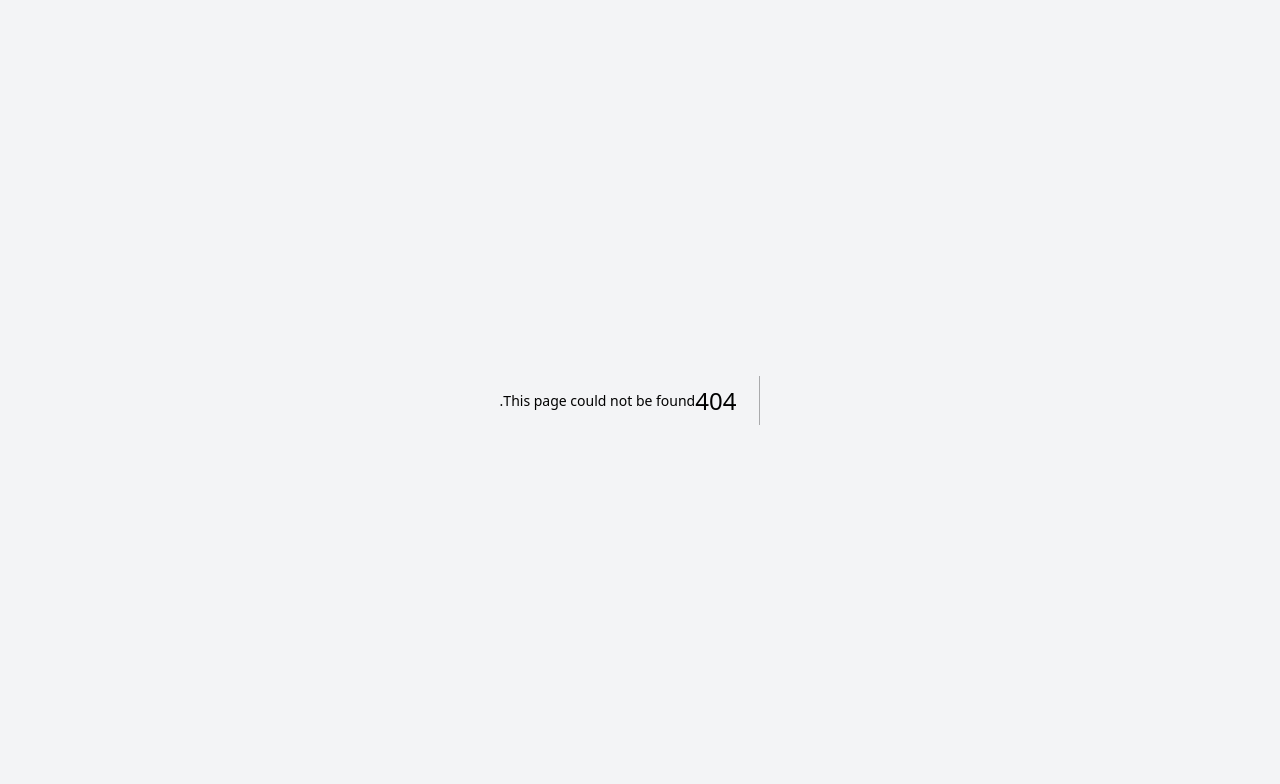
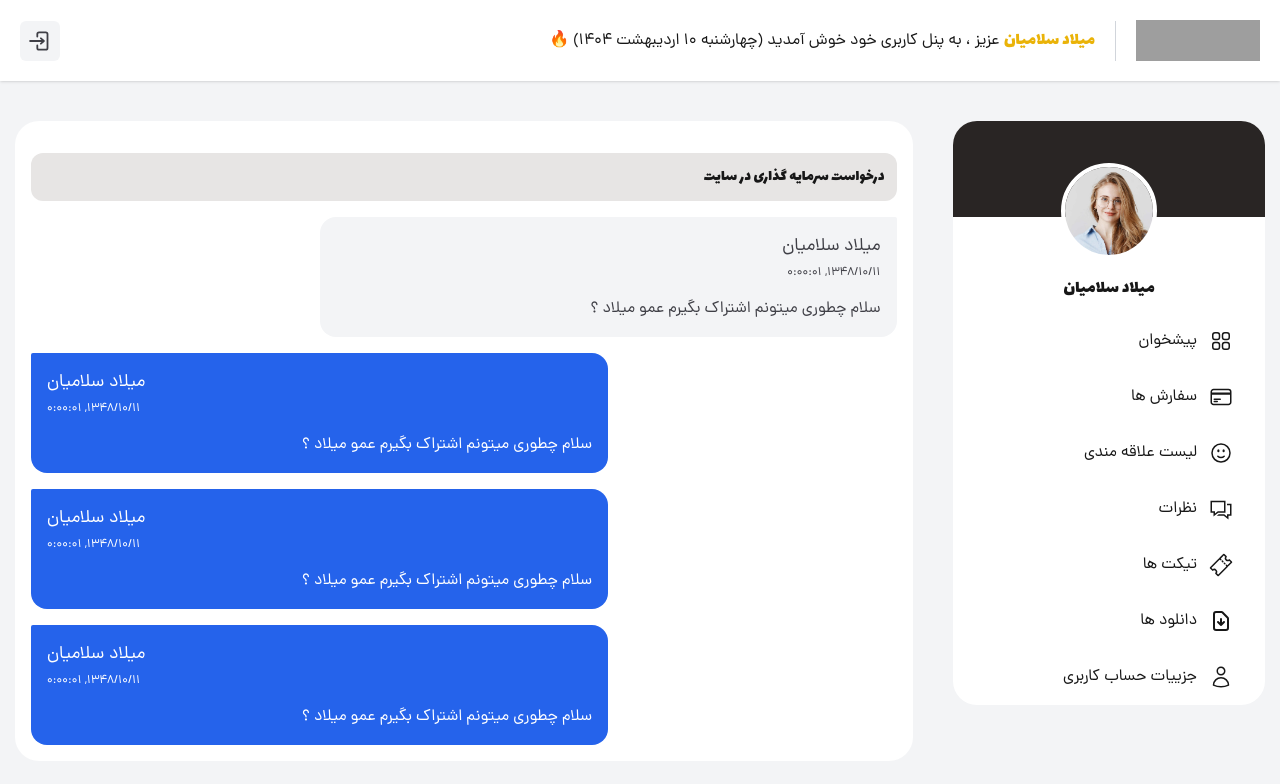
Before and after one commit to milad1385/tool-shop, a Next.js app: page /p-user/tickets/1 in a window 1280 px wide. Before the commit this address had no page. Shown: the top 784 px of the page. Built offline with nearby package versions, Linux system fonts and the light colour scheme; grey boxes are pictures that could not be loaded.

Commit message:
add answer ticket box

```diff
--- /dev/null
+++ b/src/app/p-user/tickets/[id]/page.tsx
@@ -0,0 +1,15 @@
+import Container from "@/components/modules/p-user/Container";
+import Title from "@/components/modules/p-user/Title";
+import AnswerList from "@/components/templates/p-user/tickets/AnswerList";
+import React from "react";
+
+function page() {
+  return (
+    <Container>
+      <Title content={`درخواست سرمایه گذاری در سایت`} />
+      <AnswerList/>
+    </Container>
+  );
+}
+
+export default page;
--- a/src/components/modules/p-user/MenuItem.tsx
+++ b/src/components/modules/p-user/MenuItem.tsx
@@ -6,11 +6,14 @@ import React from "react";
 
 function MenuItem({ title, href, icon }: ILinks) {
   const pathname = usePathname();
+
+  const isActive = pathname === href;
+
   return (
     <Link
       href={href}
       className={`flex items-center gap-x-2 py-4 px-8 hover:bg-stone-100 duration-300 ${
-        pathname === href ? "bg-stone-100" : ""
+        isActive ? "bg-stone-100" : ""
       }`}
     >
       {icon}
--- /dev/null
+++ b/src/components/templates/p-user/tickets/AnswerBox.tsx
@@ -0,0 +1,38 @@
+import { IAnswerBox } from "@/libs/types";
+import React from "react";
+
+function AnswerBox({
+  body = "سلام چطوری میتونم اشتراک بگیرم عمو میلاد ؟",
+  creator = "میلاد سلامیان",
+  createdAt = 1200,
+  isFromUserPanel = false,
+}: IAnswerBox) {
+  return (
+    <div
+      className={`w-11/12 sm:w-2/3  ${
+        isFromUserPanel
+          ? "bg-gray-100 text-zinc-700 "
+          : "bg-blue-600 text-white mr-auto"
+      }   p-4 rounded-2xl ${isFromUserPanel ? "rounded-tr-sm" :"rounded-tl-sm"}`}
+    >
+      <h4
+        className={`font-dana text-sm md:text-lg mb-1 ${
+          isFromUserPanel ? "text-right" : "text-left"
+        }`}
+      >
+        {creator}
+      </h4>
+      <span
+        className={`block text-xs font-dana  ${
+
+          isFromUserPanel ? "text-right" : "text-left"
+        }`}
+      >
+        {new Date(createdAt).toLocaleString("fa")}
+      </span>
+      <p className="font-Dana mt-4 !text-sm md:!text-base">{body}</p>
+    </div>
+  );
+}
+
+export default AnswerBox;
--- /dev/null
+++ b/src/components/templates/p-user/tickets/AnswerList.tsx
@@ -0,0 +1,15 @@
+import React from "react";
+import AnswerBox from "./AnswerBox";
+
+function AnswerList() {
+  return (
+    <div className="space-y-4">
+      <AnswerBox isFromUserPanel={true} />
+      <AnswerBox />
+      <AnswerBox />
+      <AnswerBox />
+    </div>
+  );
+}
+
+export default AnswerList;
```
Also changed, not shown: src/libs/types.ts (+7 -0 lines).
